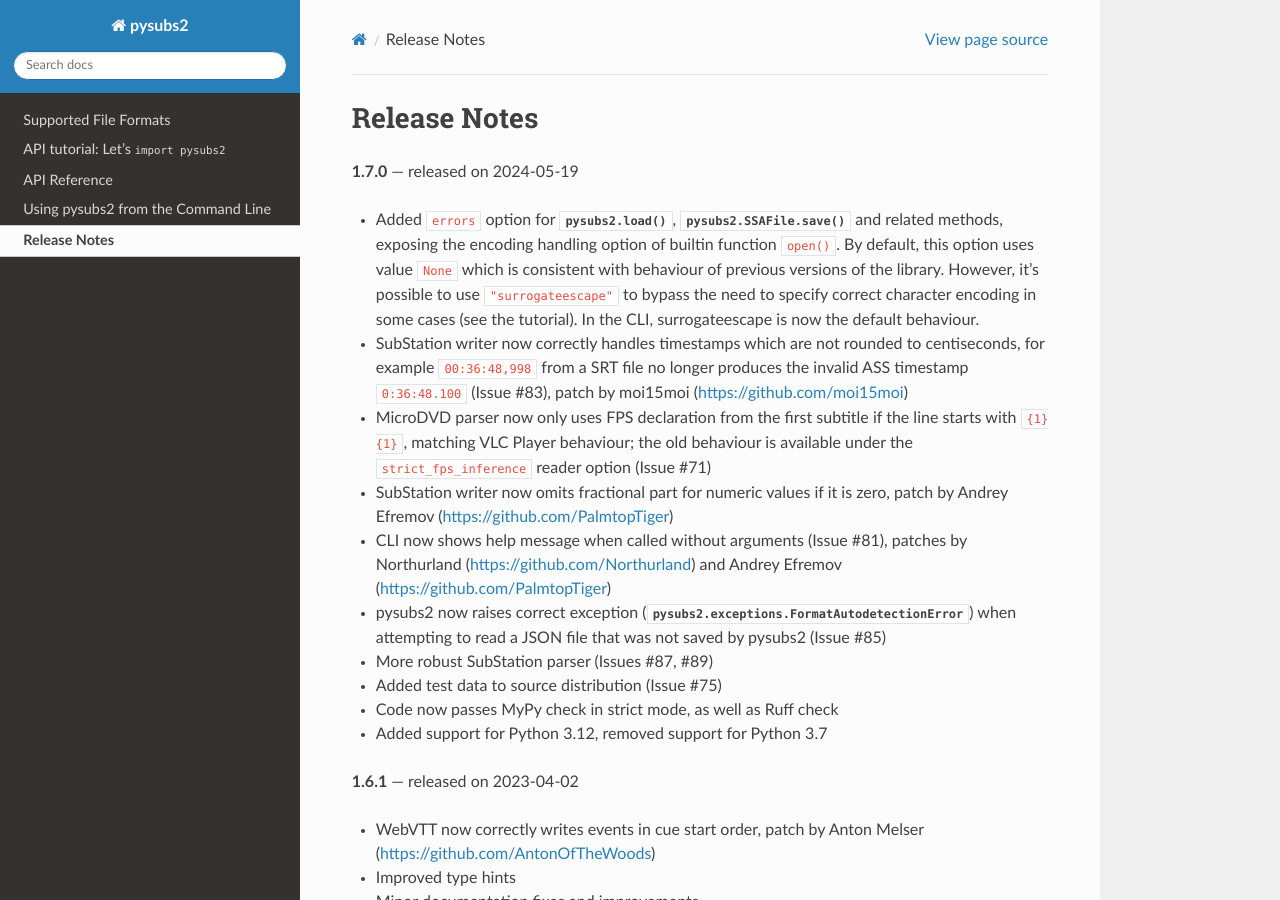
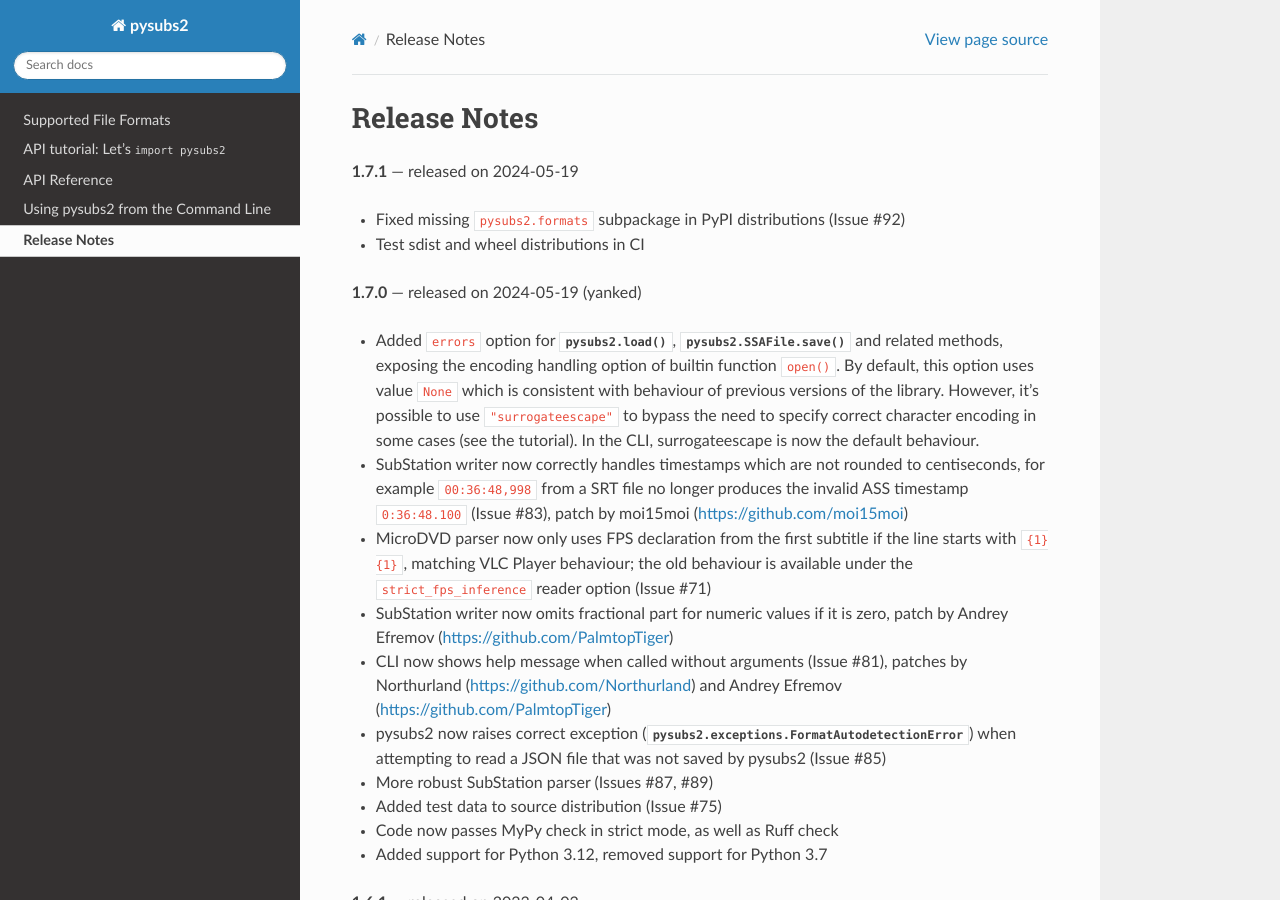
Before and after one commit to tkarabela/pysubs2, a Sphinx documentation site: the page built from docs/release-notes.rst, in a window 1280 px wide and 900 px high. Built offline with Sphinx 7.4.7 and the Read the Docs theme 2.0.0, drawn with Linux system fonts in a browser that asks for light colours; the version number could not be read and is left out.

Commit message:
Version 1.7.1

```diff
--- a/docs/release-notes.rst
+++ b/docs/release-notes.rst
@@ -1,7 +1,12 @@
 Release Notes
 =============
 
-**1.7.0** --- released on 2024-05-19
+**1.7.1** --- released on 2024-05-19
+
+- Fixed missing ``pysubs2.formats`` subpackage in PyPI distributions (Issue #92)
+- Test sdist and wheel distributions in CI
+
+**1.7.0** --- released on 2024-05-19 (yanked)
 
 - Added ``errors`` option for :meth:`pysubs2.load()`, :meth:`pysubs2.SSAFile.save()` and related methods, exposing
   the encoding handling option of builtin function ``open()``. By default, this option uses value ``None`` which
```
Also changed, not shown: 1 other file.
